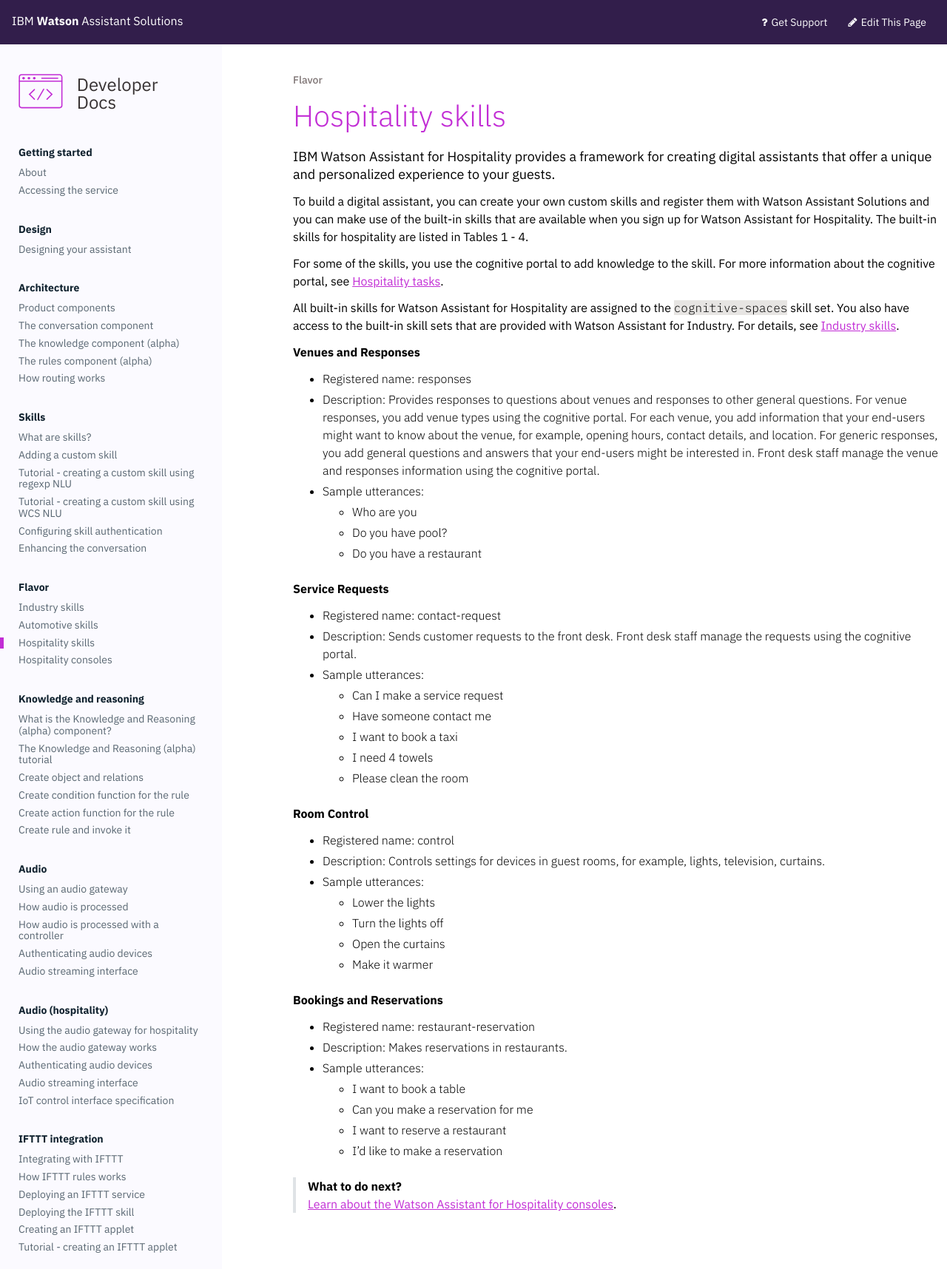
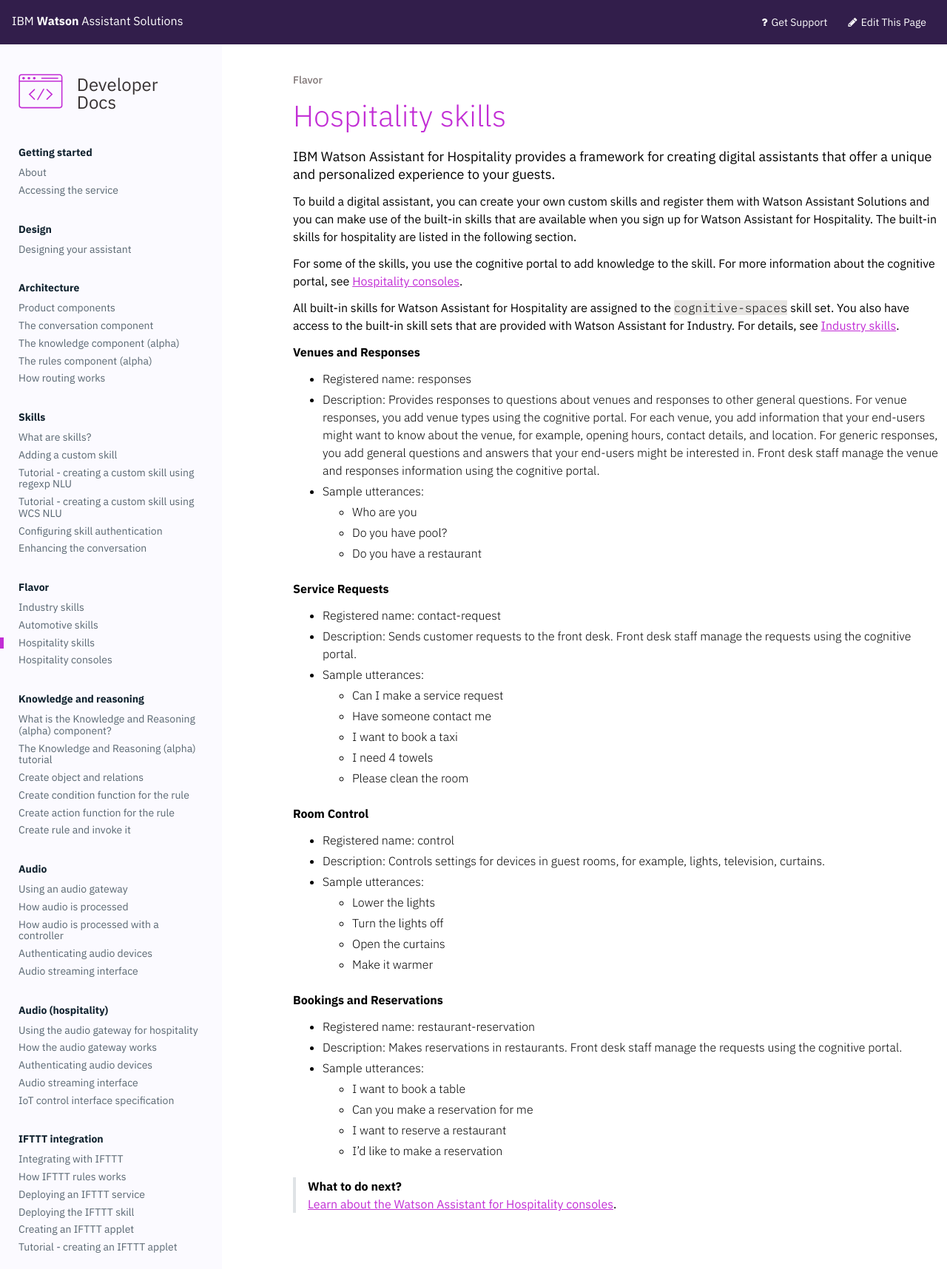
Before and after one commit to Watson-Personal-Assistant/developer, a Jekyll site: the page built from _content/flavours/hospitality.md, in a window 1280 px wide. Shown: the whole page at 74% size. Built offline with Jekyll 4.4.1, drawn with Linux system fonts in a browser that asks for light colours; some web fonts are replaced.

Commit message:
cognitive portal

```diff
--- a/_content/flavours/hospitality.md
+++ b/_content/flavours/hospitality.md
@@ -4,9 +4,9 @@
 ---
 IBM Watson Assistant for Hospitality provides a framework for creating digital assistants that offer a unique and personalized experience to your guests.
 
-To build a digital assistant, you can create your own custom skills and register them with Watson Assistant Solutions and you can make use of the built-in skills that are available when you sign up for Watson Assistant for Hospitality.  The built-in skills for hospitality are listed in Tables 1 - 4.
+To build a digital assistant, you can create your own custom skills and register them with Watson Assistant Solutions and you can make use of the built-in skills that are available when you sign up for Watson Assistant for Hospitality.  The built-in skills for hospitality are listed in the following section.
 
-For some of the skills, you use the cognitive portal to add knowledge to the skill.  For more information about the cognitive portal, see [Hospitality tasks]({{site.baseurl}}/flavours/hospitality_components).
+For some of the skills, you use the cognitive portal to add knowledge to the skill.  For more information about the cognitive portal, see [Hospitality consoles]({{site.baseurl}}/flavours/hospitality_components).
 
 All built-in skills for Watson Assistant for Hospitality are assigned to the `cognitive-spaces` skill set.  You also have access to the built-in skill sets that are provided with Watson Assistant for Industry.  For details, see [Industry skills]({{site.baseurl}}/flavours/industry).
 
@@ -42,7 +42,7 @@
 <br>
 **Bookings and Reservations**
 - Registered name: restaurant-reservation
-- Description: Makes reservations in restaurants.
+- Description: Makes reservations in restaurants. Front desk staff manage the requests using the cognitive portal.
 - Sample utterances:
     - I want to book a table
     - Can you make a reservation for me
```
